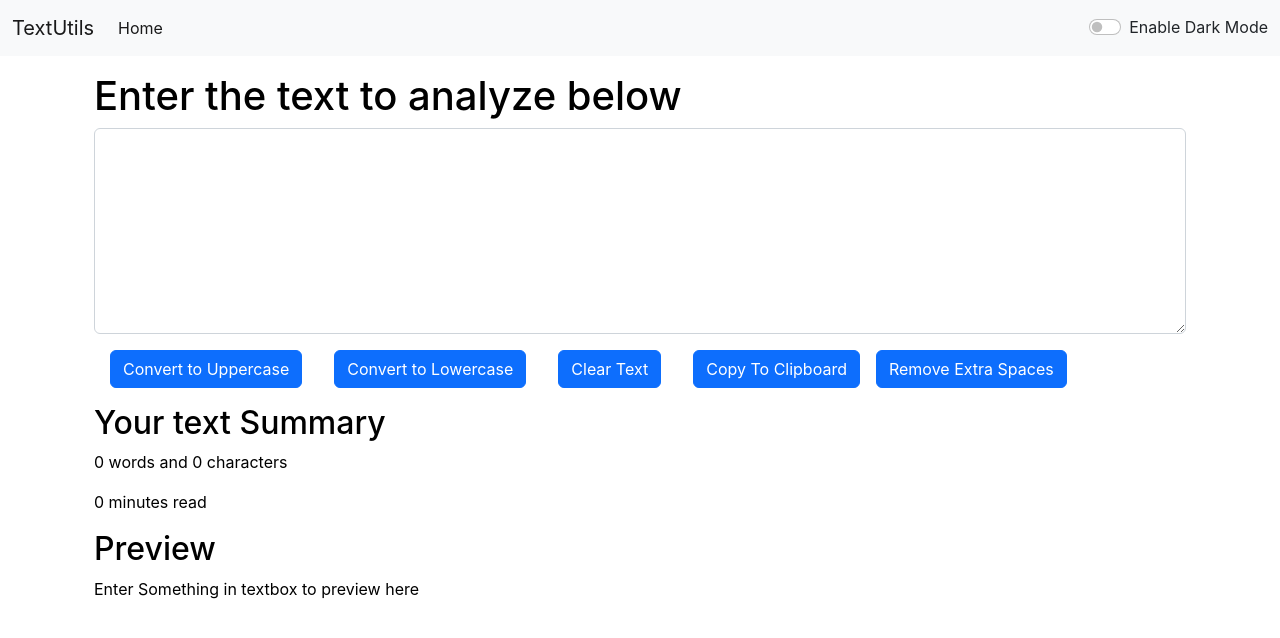
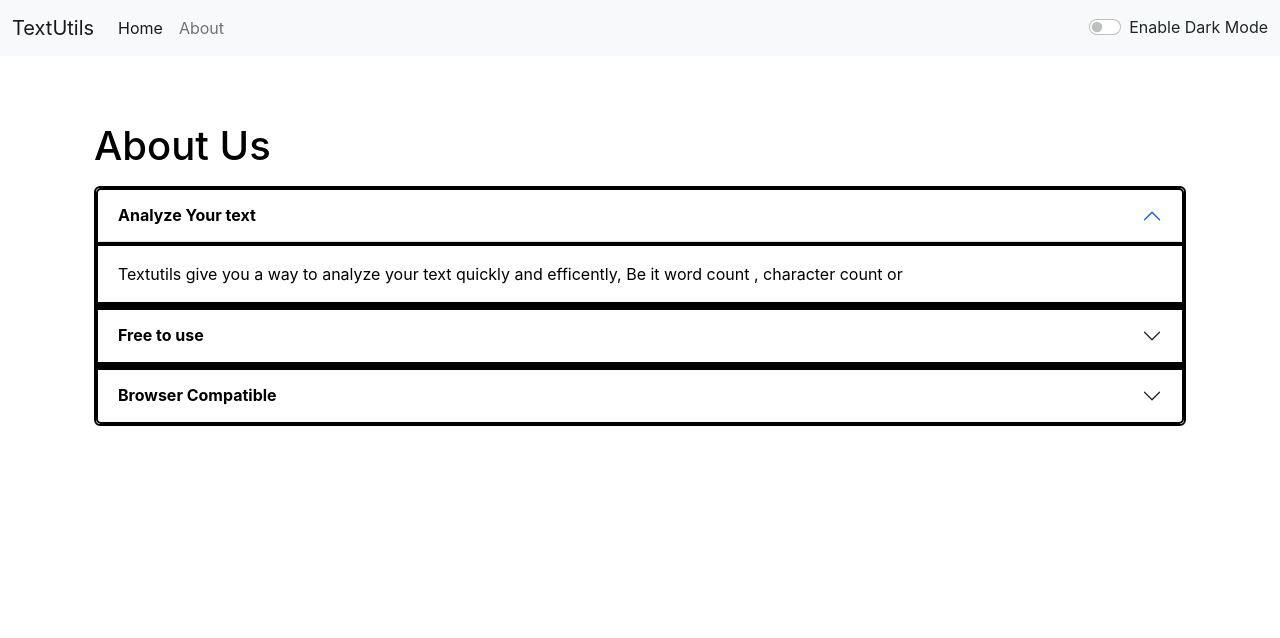
Before and after one commit to M-A-N-I-K/React-Js, a React (Create React App) app: page /About in a window 1280 px wide. Shown: the top 638 px of the page. Built offline with nearby package versions, Linux system fonts and the light colour scheme.

Commit message:
Some bugs fixed

```diff
--- a/package.json
+++ b/package.json
@@ -15,7 +15,7 @@
   },
   "scripts": {
     "predeploy": "npm run build",
-    "deploy": "gh-pages -d build",
+    "deploy": "gh-pages -b master -d build",
     "start": "react-scripts start",
     "build": "react-scripts build",
     "test": "react-scripts test",
--- a/src/App.js
+++ b/src/App.js
@@ -1,10 +1,10 @@
 import "./App.css";
-// import About from "./Components/About";
+import About from "./Components/About";
 import Navbar from "./Components/Navbar";
 import Textform from "./Components/TextForm";
 import React, { useState } from "react";
 import Alert from "./Components/Alert";
-// import { BrowserRouter, Routes, Route } from "react-router-dom";
+import { BrowserRouter, Routes, Route } from "react-router-dom";
 
 function App() {
 	const [mode, setMode] = useState("light"); // Whether dark mode is enabled or not
@@ -33,37 +33,26 @@
 	};
 	return (
 		<>
-			{/* <BrowserRouter> */}
-			<Navbar title="TextUtils" mode={mode} toggleMode={toggleMode} />
-			<Alert alert={alert} />
-			<div className="container my-3">
-				{/* <Routes>
-						<Route
-							exact
-							path="/"
-							element={ */}
-				<Textform
-					heading="Enter the text to analyze below"
-					mode={mode}
-					showAlert={showAlert}
-				/>
-				{/* }
-						/>
+			<BrowserRouter>
+				<Navbar title="TextUtils" mode={mode} toggleMode={toggleMode} />
+				<Alert alert={alert} />
+				<div className="container my-3">
+					<Routes>
+						<Route exact path="/About" element={<About mode={mode} />} />
 						<Route
 							exact
 							path="/TextForm"
-							element={ */}
-				{/* <Textform
+							element={
+								<Textform
 									heading="Enter the text to analyze below"
 									mode={mode}
 									showAlert={showAlert}
-								/> */}
-				{/* }
+								/>
+							}
 						/>
-						<Route path="About" element={<About />} />
-					</Routes> */}
-			</div>
-			{/* </BrowserRouter> */}
+					</Routes>
+				</div>
+			</BrowserRouter>
 		</>
 	);
 }
--- a/src/Components/About.js
+++ b/src/Components/About.js
@@ -1,32 +1,26 @@
-import React, { useState } from "react";
+import React from "react";
 
-export default function About() {
-	const [myStyle, setMyStyle] = useState({
-		color: "black",
-		backgroundColor: "white",
-	});
+export default function About(props) {
+	// const [myStyle, setMyStyle] = useState({
+	// 	color: "black",
+	// 	backgroundColor: "white",
+	// });
 
-	const [buttonText, setButtonText] = useState("Enable Dark Mode");
-	const toggleStyle = () => {
-		if (myStyle.color === "black") {
-			setMyStyle({
-				color: "white",
-				backgroundColor: "black",
-				border: "1px solid white",
-			});
-			setButtonText("Enable Light Mode");
-		} else {
-			setMyStyle({
-				color: "black",
-				backgroundColor: "white",
-			});
-			setButtonText("Enable Dark Mode");
-		}
+	let myStyle = {
+		color: props.mode === "dark" ? "white" : "black",
+		backgroundColor: props.mode === "dark" ? "black" : "white",
+		border: "2px solid",
+		borderColor: props.mode === "dark" ? "white" : "black",
 	};
 
 	return (
-		<div className="container" style={myStyle}>
-			<h1 className="my-3">About Us</h1>
+		<div className="container">
+			<h1
+				className="my-3"
+				style={{ color: props.mode === "dark" ? "white" : "black" }}
+			>
+				About Us
+			</h1>
 			<div className="accordion" id="accordionExample">
 				<div className="accordion-item" style={myStyle}>
 					<h2 className="accordion-header" id="headingOne">
@@ -39,7 +33,7 @@
 							aria-controls="collapseOne"
 							style={myStyle}
 						>
-							Accordion Item #1
+							<strong>Analyze Your text</strong>
 						</button>
 					</h2>
 					<div
@@ -49,14 +43,8 @@
 						data-bs-parent="#accordionExample"
 					>
 						<div className="accordion-body" style={myStyle}>
-							<strong>This is the first item's accordion body.</strong> It is
-							shown by default, until the collapse plugin adds the appropriate
-							classNamees that we use to style each element. These classNamees
-							control the overall appearance, as well as the showing and hiding
-							via CSS transitions. You can modify any of this with custom CSS or
-							overriding our default variables. It's also worth noting that just
-							about any HTML can go within the <code>.accordion-body</code>,
-							though the transition does limit overflow.
+							Textutils give you a way to analyze your text quickly and
+							efficently, Be it word count , character count or
 						</div>
 					</div>
 				</div>
@@ -71,7 +59,7 @@
 							aria-controls="collapseTwo"
 							style={myStyle}
 						>
-							Accordion Item #2
+							<strong>Free to use</strong>
 						</button>
 					</h2>
 					<div
@@ -81,14 +69,10 @@
 						data-bs-parent="#accordionExample"
 					>
 						<div className="accordion-body" style={myStyle}>
-							<strong>This is the second item's accordion body.</strong> It is
-							hidden by default, until the collapse plugin adds the appropriate
-							classNamees that we use to style each element. These classNamees
-							control the overall appearance, as well as the showing and hiding
-							via CSS transitions. You can modify any of this with custom CSS or
-							overriding our default variables. It's also worth noting that just
-							about any HTML can go within the <code>.accordion-body</code>,
-							though the transition does limit overflow.
+							TextUtils is a free character counter tool that provides instant
+							character count and word count statistics for given text.
+							TextUtils reports the number of words and characters.Thus it is
+							suitable for writing text with word/character limit.
 						</div>
 					</div>
 				</div>
@@ -103,7 +87,7 @@
 							aria-controls="collapseThree"
 							style={myStyle}
 						>
-							Accordion Item #3
+							<strong>Browser Compatible</strong>
 						</button>
 					</h2>
 					<div
@@ -113,27 +97,14 @@
 						data-bs-parent="#accordionExample"
 					>
 						<div className="accordion-body" style={myStyle}>
-							<strong>This is the third item's accordion body.</strong> It is
-							hidden by default, until the collapse plugin adds the appropriate
-							classNamees that we use to style each element. These classNamees
-							control the overall appearance, as well as the showing and hiding
-							via CSS transitions. You can modify any of this with custom CSS or
-							overriding our default variables. It's also worth noting that just
-							about any HTML can go within the <code>.accordion-body</code>,
-							though the transition does limit overflow.
+							This word counter software works in any web browsers such as
+							Chrone, Firefox, Internet Explorer, Safari, Opera. It suits to
+							count characters in facebook, blog, books, excel document, pdf
+							document, essays, etc.
 						</div>
 					</div>
 				</div>
 			</div>
-			<div className="Container">
-				<button
-					type="button"
-					onClick={toggleStyle}
-					className="btn btn-primary my-3"
-				>
-					{buttonText}
-				</button>
-			</div>
 		</div>
 	);
 }
--- a/src/Components/Alert.js
+++ b/src/Components/Alert.js
@@ -6,14 +6,16 @@
 		return lower.charAt(0).toUpperCase() + lower.slice(1);
 	};
 	return (
-		props.alert && (
+		<div style={{ height: "50px" }}>
+			{props.alert && (
 				<div
 					className={`alert alert-${props.alert.type} alert-dismissible fade show`}
 					role="alert"
 				>
 					<strong>{capitalize(props.alert.type)}</strong> : {props.alert.msg}
 				</div>
-		)
+			)}
+		</div>
 	);
 }
 
--- a/src/Components/Navbar.js
+++ b/src/Components/Navbar.js
@@ -1,6 +1,6 @@
 import React from "react";
 import PropTypes from "prop-types";
-// import { Link } from "react-router-dom";
+import { Link } from "react-router-dom";
 
 export default function Navbar(props) {
 	return (
@@ -9,9 +9,9 @@
 				className={`navbar navbar-expand-lg navbar-${props.mode} bg-${props.mode}`}
 			>
 				<div className="container-fluid">
-					<a className="navbar-brand" href="#">
+					<Link className="navbar-brand" to="/">
 						{props.title}
-					</a>
+					</Link>
 					<button
 						className="navbar-toggler"
 						type="button"
@@ -26,15 +26,19 @@
 					<div className="collapse navbar-collapse" id="navbarSupportedContent">
 						<ul className="navbar-nav me-auto mb-2 mb-lg-0">
 							<li className="nav-item">
-								<a className="nav-link active" aria-current="page" href="#">
+								<Link
+									className="nav-link active"
+									aria-current="page"
+									to="/TextForm"
+								>
 									Home
-								</a>
+								</Link>
 							</li>
-							{/* <li className="nav-item">
+							<li className="nav-item">
 								<a className="nav-link" href="/About">
 									About
 								</a>
-							</li> */}
+							</li>
 						</ul>
 						<div
 							className={`form-check form-switch text-${
--- a/src/Components/TextForm.js
+++ b/src/Components/TextForm.js
@@ -25,6 +25,7 @@
 		var text = document.getElementById("myBox");
 		text.select();
 		navigator.clipboard.writeText(text.value);
+		document.getSelection().removeAllRanges();
 		props.showAlert("Copied to Clipboard", "success");
 	};
 	const handleExtraSpaces = () => {
@@ -56,19 +57,39 @@
 						onChange={handleOnChange}
 					></textarea>
 				</div>
-				<button className="btn btn-primary mx-3" onClick={handleUpClick}>
+				<button
+					disabled={text.length === 0}
+					className="btn btn-primary mx-3 my-1"
+					onClick={handleUpClick}
+				>
 					Convert to Uppercase
 				</button>
-				<button className="btn btn-primary mx-3" onClick={handleLoClick}>
+				<button
+					disabled={text.length === 0}
+					className="btn btn-primary mx-3 my-1"
+					onClick={handleLoClick}
+				>
 					Convert to Lowercase
 				</button>
-				<button className="btn btn-primary mx-3" onClick={handleClear}>
+				<button
+					disabled={text.length === 0}
+					className="btn btn-primary mx-3 my-1"
+					onClick={handleClear}
+				>
 					Clear Text
 				</button>
-				<button className="btn btn-primary mx-3" onClick={handleCopy}>
+				<button
+					disabled={text.length === 0}
+					className="btn btn-primary mx-3 my-1"
+					onClick={handleCopy}
+				>
 					Copy To Clipboard
 				</button>
-				<button className="btn btn-primary" onClick={handleExtraSpaces}>
+				<button
+					disabled={text.length === 0}
+					className="btn btn-primary my-1"
+					onClick={handleExtraSpaces}
+				>
 					Remove Extra Spaces
 				</button>
 			</div>
```
Also changed, not shown: 1 other file (tests, documents, lock files or other folders). Lines whose indentation alone changed are shown as unchanged.
